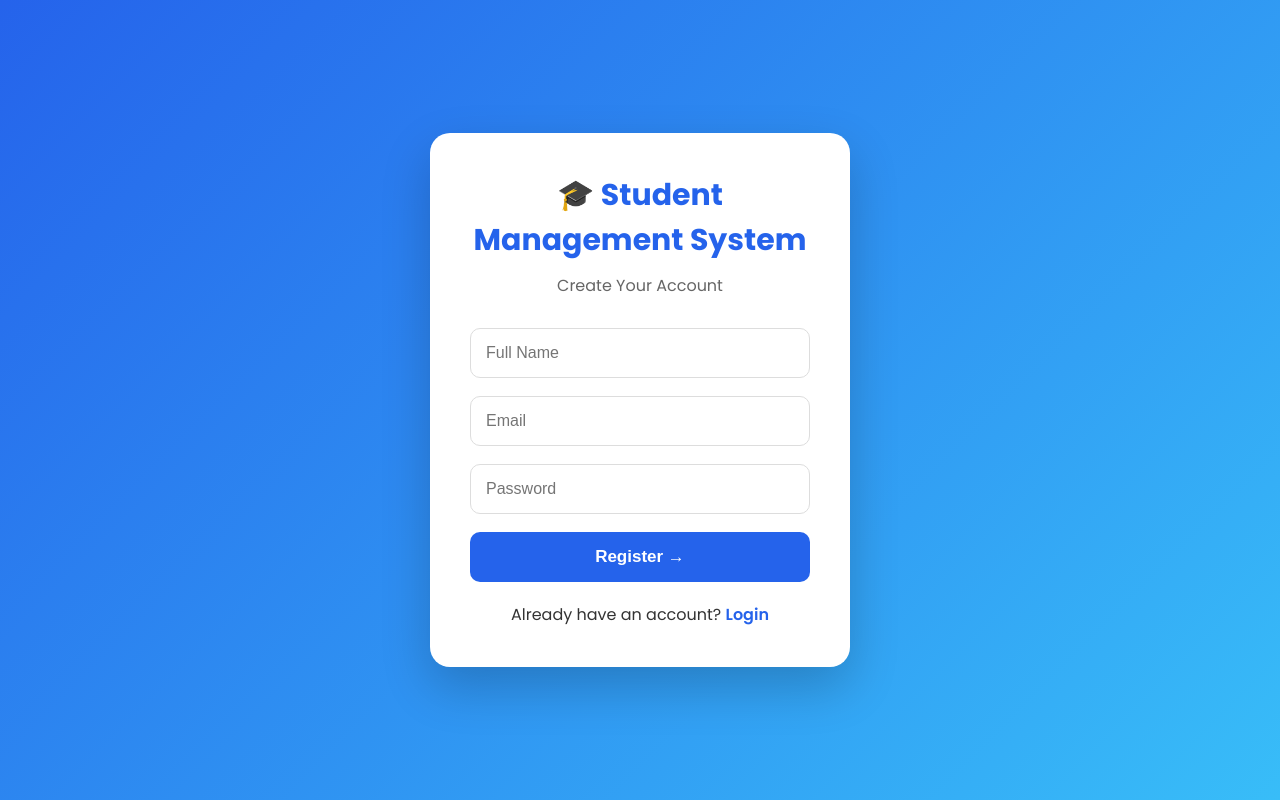
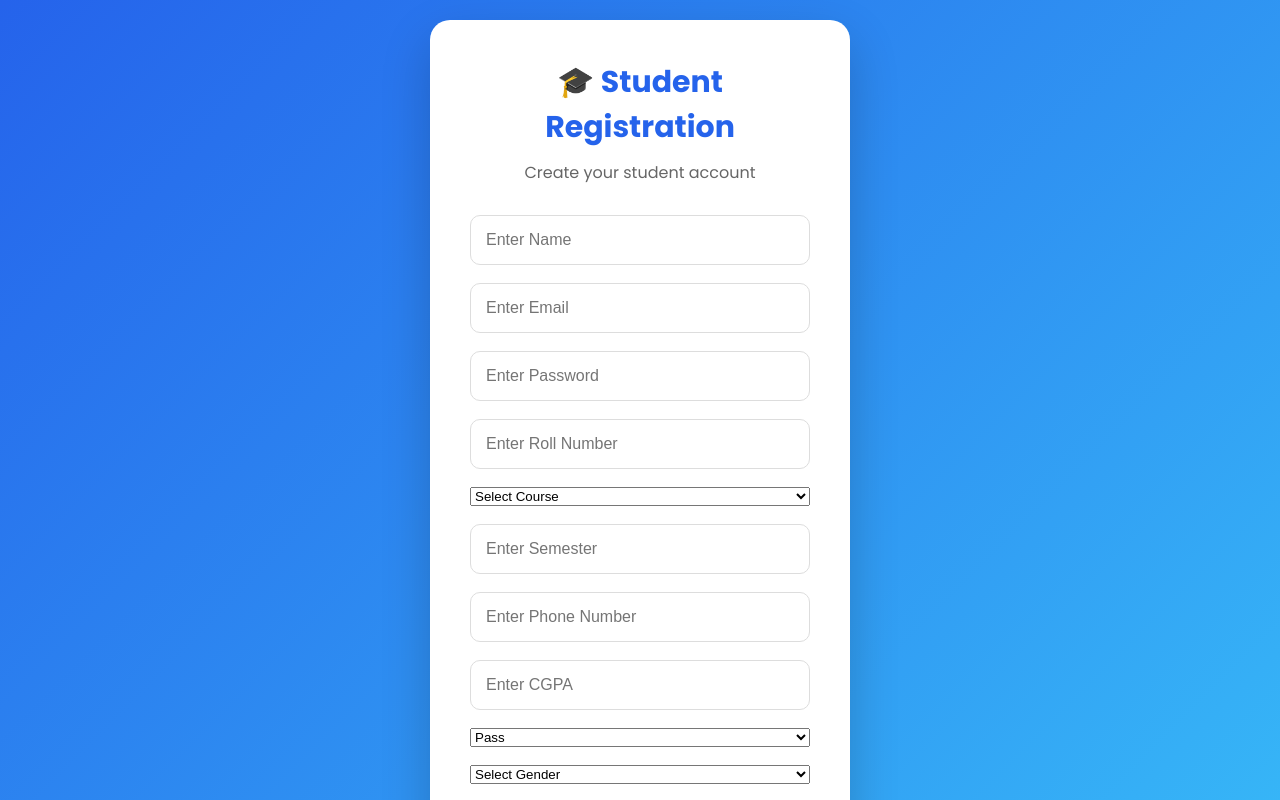
Before and after one commit to Vrinda096/student-management-system, a React (Vite) app in the folder frontend/: page /register in a window 1280 px wide. Shown: the top 800 px of the page. Built offline with nearby package versions, Linux system fonts and the light colour scheme.

Commit message:
4 issue8

```diff
--- a/frontend/src/pages/Register.jsx
+++ b/frontend/src/pages/Register.jsx
@@ -1,17 +1,180 @@
+// import { useState } from "react";
+// import { Link, useNavigate } from "react-router-dom";
+// import api from "../services/api";
+// import { toast } from "react-toastify";
+// import "../styles/Login.css";
+// import "../styles/Auth.css";
+// function Register() {
+
+//     const navigate = useNavigate();
+
+//     const [name, setName] = useState("");
+//     const [email, setEmail] = useState("");
+//     const [password, setPassword] = useState("");
+//     const [role, setRole] = useState("student");
+
+//     const handleSubmit = async (e) => {
+
+//         e.preventDefault();
+
+//         try {
+
+//             const response = await api.post("/auth/register", {
+//                 name,
+//                 email,
+//                 password,
+
+//             });
+
+
+//             toast.success(response.data.message);
+
+//             navigate("/login");
+
+//         } catch (error) {
+
+//             toast.error(
+//                 error.response?.data?.message || "Registration Failed"
+//             );
+
+//         }
+
+//     };
+
+//     return (
+
+//         <div className="auth-container">
+
+//             <div className="auth-card">
+
+//                 <h1 className="auth-title">
+
+//                     🎓 Student Management System
+
+//                 </h1>
+
+//                 <p className="auth-subtitle">
+
+//                     Create Your Account
+
+//                 </p>
+
+//                 <form
+//                     className="auth-form"
+//                     onSubmit={handleSubmit}
+//                 >
+
+//                     <input
+
+//                         type="text"
+
+//                         placeholder="Full Name"
+
+//                         value={name}
+
+//                         onChange={(e) => setName(e.target.value)}
+
+//                         required
+
+//                     />
+
+//                     <input
+
+//                         type="email"
+
+//                         placeholder="Email"
+
+//                         value={email}
+
+//                         onChange={(e) => setEmail(e.target.value)}
+
+//                         required
+
+//                     />
+
+//                     <input
+
+//                         type="password"
+
+//                         placeholder="Password"
+
+//                         value={password}
+
+//                         onChange={(e) => setPassword(e.target.value)}
+
+//                         required
+
+//                     />
+
+//                     <button
+//                         className="auth-btn"
+//                         type="submit"
+//                     >
+
+//                         Register →
+
+//                     </button>
+
+//                 </form>
+
+//                 <div className="auth-footer">
+
+//                     Already have an account?
+
+//                     {" "}
+
+//                     <Link to="/login">
+
+//                         Login
+
+//                     </Link>
+
+//                 </div>
+
+//             </div>
+
+//         </div>
+
+//     );
+
+// }
+
+// export default Register;
+
+
 import { useState } from "react";
 import { Link, useNavigate } from "react-router-dom";
 import api from "../services/api";
 import { toast } from "react-toastify";
+import "../styles/Auth.css";
 import "../styles/Login.css";
-import "../styles/Auth.css";
+
 function Register() {
 
     const navigate = useNavigate();
 
-    const [name, setName] = useState("");
-    const [email, setEmail] = useState("");
-    const [password, setPassword] = useState("");
-    const [role, setRole] = useState("student");
+    const [formData, setFormData] = useState({
+        name: "",
+        email: "",
+        password: "",
+        rollNo: "",
+        course: "",
+        semester: "",
+        phone: "",
+        cgpa: "",
+        result: "Pass",
+        gender: "",
+        address: ""
+    });
+
+    const handleChange = (e) => {
+
+        setFormData({
+            ...formData,
+            [e.target.name]: e.target.value
+        });
+
+    };
 
     const handleSubmit = async (e) => {
 
@@ -19,22 +182,28 @@ function Register() {
 
         try {
 
-            const response = await api.post("/auth/register", {
-                name,
-                email,
-                password,
+            const response = await api.post(
+                "/auth/register",
+                formData
+            );
 
-            });
-
-
-            toast.success(response.data.message);
+            toast.success(
+                response.data.message ||
+                "Registration Successful"
+            );
 
             navigate("/login");
 
         } catch (error) {
 
+            console.log(
+                "Registration error:",
+                error.response?.data
+            );
+
             toast.error(
-                error.response?.data?.message || "Registration Failed"
+                error.response?.data?.message ||
+                "Registration Failed"
             );
 
         }
@@ -48,15 +217,11 @@ function Register() {
             <div className="auth-card">
 
                 <h1 className="auth-title">
-
-                    🎓 Student Management System
-
+                    🎓 Student Registration
                 </h1>
 
                 <p className="auth-subtitle">
-
-                    Create Your Account
-
+                    Create your student account
                 </p>
 
                 <form
@@ -65,68 +230,172 @@ function Register() {
                 >
 
                     <input
-
                         type="text"
-
-                        placeholder="Full Name"
-
-                        value={name}
-
-                        onChange={(e) => setName(e.target.value)}
-
+                        name="name"
+                        placeholder="Enter Name"
+                        value={formData.name}
+                        onChange={handleChange}
                         required
-
                     />
 
                     <input
-
                         type="email"
-
-                        placeholder="Email"
-
-                        value={email}
-
-                        onChange={(e) => setEmail(e.target.value)}
-
+                        name="email"
+                        placeholder="Enter Email"
+                        value={formData.email}
+                        onChange={handleChange}
                         required
-
                     />
 
                     <input
+                        type="password"
+                        name="password"
+                        placeholder="Enter Password"
+                        value={formData.password}
+                        onChange={handleChange}
+                        required
+                    />
 
-                        type="password"
+                    <input
+                        type="text"
+                        name="rollNo"
+                        placeholder="Enter Roll Number"
+                        value={formData.rollNo}
+                        onChange={handleChange}
+                        required
+                    />
 
-                        placeholder="Password"
+                    <select
+                        name="course"
+                        value={formData.course}
+                        onChange={handleChange}
+                        required
+                    >
+                        <option value="">
+                            Select Course
+                        </option>
 
-                        value={password}
+                        <option value="B.Tech CSE">
+                            B.Tech CSE
+                        </option>
 
-                        onChange={(e) => setPassword(e.target.value)}
+                        <option value="B.Tech AI & ML">
+                            B.Tech AI & ML
+                        </option>
 
+                        <option value="B.Tech IT">
+                            B.Tech IT
+                        </option>
+
+                        <option value="B.Tech ECE">
+                            B.Tech ECE
+                        </option>
+
+                        <option value="B.Tech Mechanical">
+                            B.Tech Mechanical
+                        </option>
+
+                        <option value="B.Tech Civil">
+                            B.Tech Civil
+                        </option>
+
+                    </select>
+
+                    <input
+                        type="number"
+                        name="semester"
+                        placeholder="Enter Semester"
+                        value={formData.semester}
+                        onChange={handleChange}
+                        min="1"
+                        max="8"
                         required
+                    />
 
+                    <input
+                        type="text"
+                        name="phone"
+                        placeholder="Enter Phone Number"
+                        value={formData.phone}
+                        onChange={handleChange}
+                        required
+                    />
+
+                    <input
+                        type="number"
+                        name="cgpa"
+                        placeholder="Enter CGPA"
+                        value={formData.cgpa}
+                        onChange={handleChange}
+                        min="0"
+                        max="10"
+                        step="0.01"
+                        required
+                    />
+
+                    <select
+                        name="result"
+                        value={formData.result}
+                        onChange={handleChange}
+                        required
+                    >
+                        <option value="Pass">
+                            Pass
+                        </option>
+
+                        <option value="Fail">
+                            Fail
+                        </option>
+
+                    </select>
+
+                    <select
+                        name="gender"
+                        value={formData.gender}
+                        onChange={handleChange}
+                        required
+                    >
+                        <option value="">
+                            Select Gender
+                        </option>
+
+                        <option value="Male">
+                            Male
+                        </option>
+
+                        <option value="Female">
+                            Female
+                        </option>
+
+                        <option value="Other">
+                            Other
+                        </option>
+
+                    </select>
+
+                    <textarea
+                        name="address"
+                        placeholder="Enter Address"
+                        value={formData.address}
+                        onChange={handleChange}
+                        required
                     />
 
                     <button
                         className="auth-btn"
                         type="submit"
                     >
-
                         Register →
-
                     </button>
 
                 </form>
 
                 <div className="auth-footer">
 
-                    Already have an account?
-
-                    {" "}
+                    Already have an account?{" "}
 
                     <Link to="/login">
-
                         Login
-
                     </Link>
 
                 </div>
```
Also changed, not shown: 1 other file (tests, documents, lock files or other folders).
